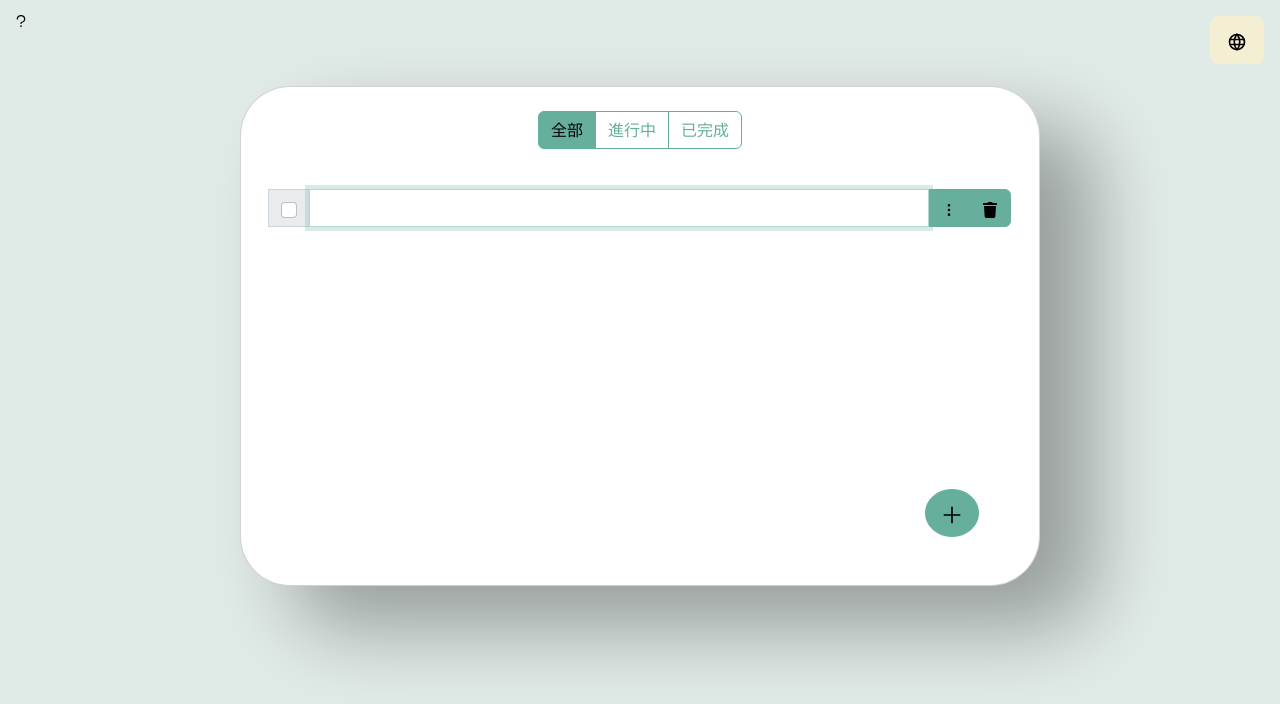
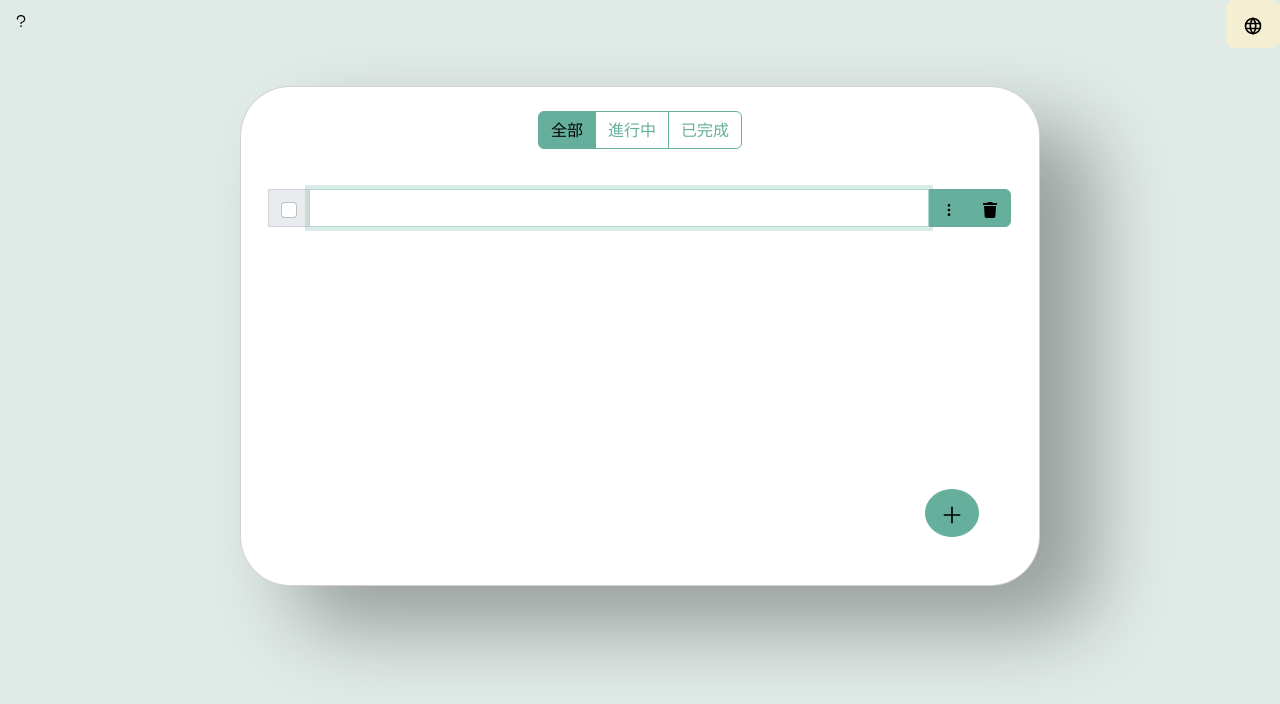
Before and after one commit to mawarutuco/-nested-todo-list, a React (Create React App) app: page / in a window 1280 px wide. Shown: the top 704 px of the page. Built offline with nearby package versions, Linux system fonts and the light colour scheme.

Commit message:
Update ChangeLanguage.js

```diff
--- a/src/i18n/ChangeLanguage.js
+++ b/src/i18n/ChangeLanguage.js
@@ -11,7 +11,7 @@ const ChangeLanguage = () => {
     <Button
       ref={ref}
       onClick={(e) => onClick(e)}
-      className="btn-lg position-absolute end-0 top-0 m-3"
+      className="btn-lg position-absolute end-0 top-0"
       variant="light"
     >
       <TbWorld />
```
